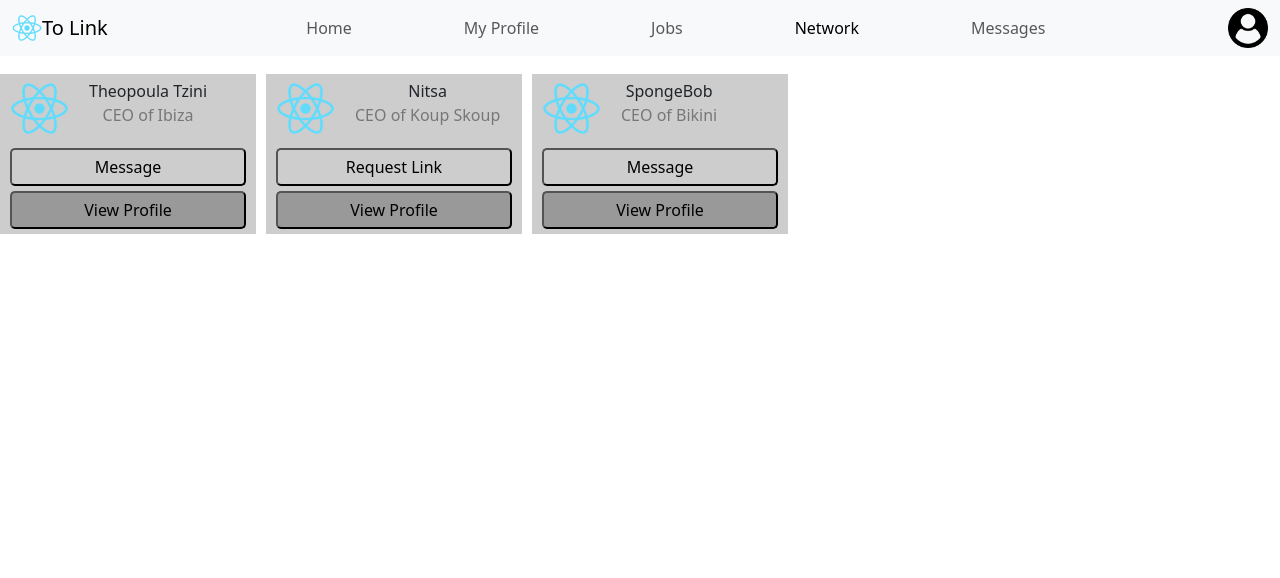
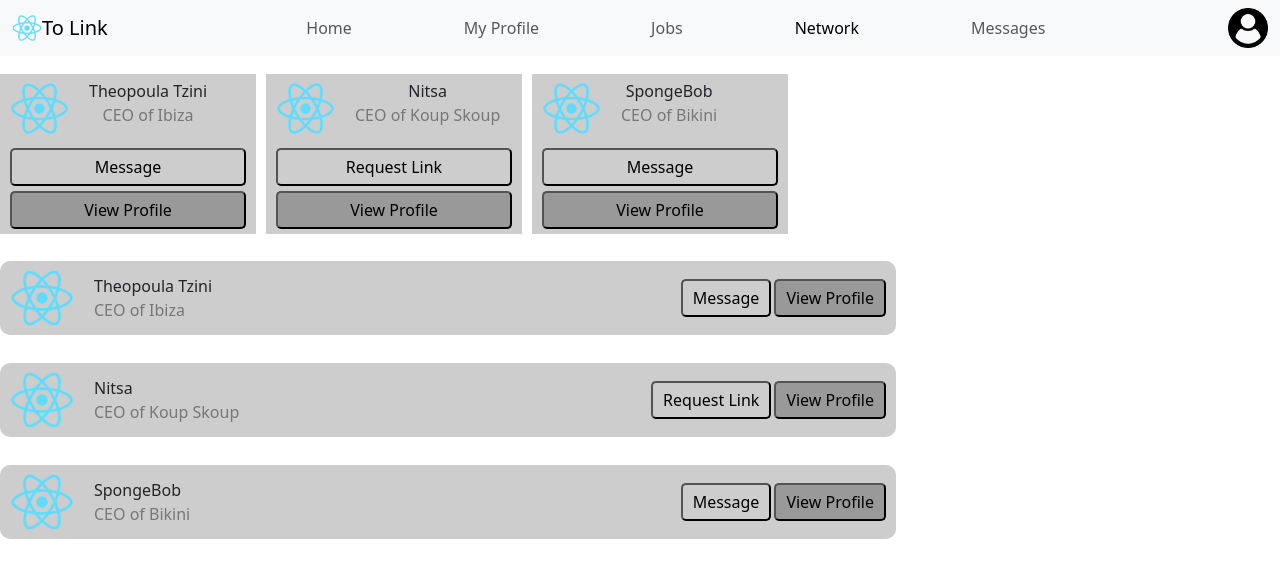
Before and after one commit to DPorichis/to-link, a React (Create React App) app: page /user/network in a window 1280 px wide. Shown: the top 578 px of the page. Built offline with nearby package versions, Linux system fonts and the light colour scheme.

Commit message:
SUPER WOW updates

```diff
--- a/src/Components/Profile/ProfileBanner.js
+++ b/src/Components/Profile/ProfileBanner.js
@@ -0,0 +1,69 @@
+import React from "react";
+
+import NetworkPGU from "../../Pages/User/NetworkPGU";
+
+function ProfileBanner(props){
+    return(
+        <>
+        { props.InNetwork ?
+        <div className="Box" style={{backgroundColor: "#cecdcd",width:"70%",flexDirection:"row",padding:"5px 10px", display:"flex", justifyContent:"space-between", marginTop:"9px",marginBottom:"9px",borderRadius:"10px"}}>
+        <div style={{flexDirection:"row",display:"flex",justifyContent:"flex-start"}}>
+        <img src="/logo192.png" alt="Avatar" style={{width :"64px",height:"64px"}} className="link-image" />
+        <div style={{display: 'flex',
+            flexDirection: 'column',
+            justifyContent: 'center',}}>
+        <div className="Name" style={{position:"center", textAlign: "left",justifyContent: "left",marginLeft: "20px",aligncontent:"center"}}>
+            {props.name}
+            <br/>
+            <span style={{color:"#777"}}>
+            {props.title }
+            </span>
+            <br/>
+        </div>
+        </div>
+        </div>
+        <div style={{display: "flex",
+        flexDirection: "row",alignItems: "center",
+        justifyContent: "center"}}>
+        <button type="button" style={{padding: "5px 10px", cursor: "pointer", backgroundColor: "#cecdcd", color: "black", borderRadius: "5px",marginRight:"3px"}}>
+                        Message
+            </button>
+            <button type="button" style={{padding: "5px 10px", cursor: "pointer", backgroundColor: "#999", color: "black", borderRadius: "5px" }}>
+                        View Profile
+            </button>
+            </div>
+        </div> :
+        <div className="Box" style={{backgroundColor: "#cecdcd",width:"70%",flexDirection:"row",padding:"5px 10px", display:"flex", justifyContent:"space-between", marginTop:"9px",marginBottom:"9px",borderRadius:"10px",textAlign: "center"}}>
+        <div style={{flexDirection:"row",display:"flex",justifyContent:"flex-start",textAlign: "center"}}>
+        <img src="/logo192.png" alt="Avatar" style={{width :"64px",height:"64px"}} className="link-image" />
+        <div style={{display: 'flex',
+            flexDirection: 'column',
+            justifyContent: 'center',}}>
+        <div className="Name" style={{position:"center", textAlign: "left",justifyContent: "left",marginLeft: "20px"}}>
+            {props.name}
+            <br/>
+            <span style={{color:"#777"}}>
+            {props.title }
+            </span>
+            <br/>
+        </div>
+        </div>
+        </div>
+        <div style={{display: "flex",
+        flexDirection: "row",alignItems: "center",
+        justifyContent: "center"}}>
+        <button type="button" style={{padding: "5px 10px", cursor: "pointer", backgroundColor: "#cecdcd", color: "black", borderRadius: "5px",marginRight:"3px"}}>
+                        Request Link
+            </button>
+            <button type="button" style={{padding: "5px 10px", cursor: "pointer", backgroundColor: "#999", color: "black", borderRadius: "5px" }}>
+                        View Profile
+            </button>
+            </div>
+        </div>
+
+         }
+
+        </>
+    );
+}
+export default ProfileBanner;
--- a/src/Pages/User/NetworkPGU.js
+++ b/src/Pages/User/NetworkPGU.js
@@ -1,6 +1,7 @@
 import React from "react";
 import Header from "../../Components/Header";
 import ProfileCard from "../../Components/Profile/ProfileCard";
+import ProfileBanner from "../../Components/Profile/ProfileBanner";
 
 
 
@@ -37,6 +38,12 @@ function NetworkPGU(props) {
                     <ProfileCard name={link.name} title={link.title} InNetwork={link.InNetwork} />
                 ))}
             </div>
+            <div style={{display:"flex",marginTop:"9px",marginBottom:"9px",gap: "10px",flexDirection:"column"}}>
+                {links.map((link) => (
+                    <ProfileBanner name={link.name} title={link.title} InNetwork={link.InNetwork} />
+                ))}
+            </div>
+
 
         </div>
     );
```
